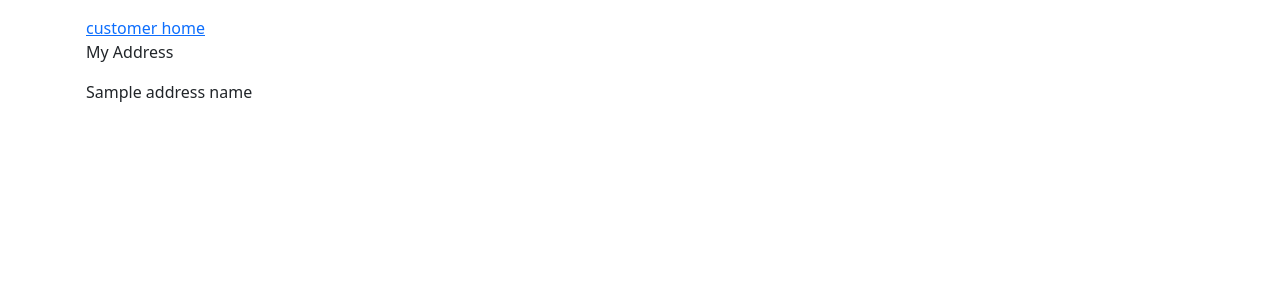
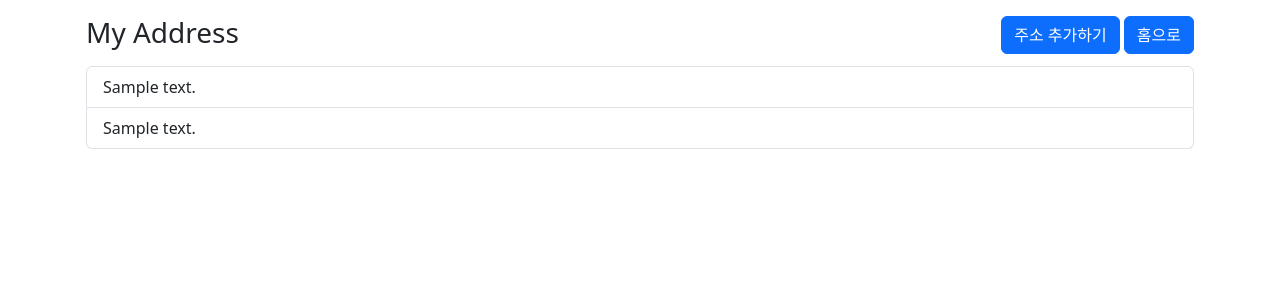
Before and after one commit to yaezzin/DeliveryApp, a Django app: template app/customer/templates/address/search.html in a window 1280 px wide. Shown: the top 300 px of the page. Run offline with Django 4.2, Linux system fonts and the light colour scheme; tables that the repository leaves empty hold one stand-in row (values such as "Sample post"); the template is opened without the code that fills it: values that come from a table or form of the project are taken from there, most other values are stand-ins (such as "Sample title", 1, 10 or a date in 2020).

Commit message:
[ADD] 주소 조회 페이지 기초 작업 >> customer/address/

```diff
--- a/app/customer/templates/address/search.html
+++ b/app/customer/templates/address/search.html
@@ -1,17 +1,21 @@
 {% extends "base.html" %}
 
 {% block content %}
-<div>
-    <div><a href="{% url 'customer_home' %}">customer home</a></div>
-    <p>My Address</p>
-</div>
-
-<div>
-    {% for address in addresses %}
+    <div class="d-flex flex-row justify-content-between">
+        <h3>My Address</h3>
+        <div>
+            <a class="btn btn-primary" href="{% url 'customer:customer_address_add' %}">주소 추가하기</a>
+            <a class="btn btn-primary" href="{% url 'customer:customer_home' %}">홈으로</a>
+        </div>
+    </div>
     <div>
-        <p>{{ address_name }}</p>
-
+        {% for address in addresses %}
+            <ul class="list-group my-2">
+                <li class="list-group-item">{{ address.address_name }}</li>
+                <li class="list-group-item">{{ address.address}}</li>
+            </ul>
+        {% empty %}
+            <p>There is no addresses</p>
+        {% endfor %}
     </div>
-    {% endfor %}
-</div>
 {% endblock content %}
```
